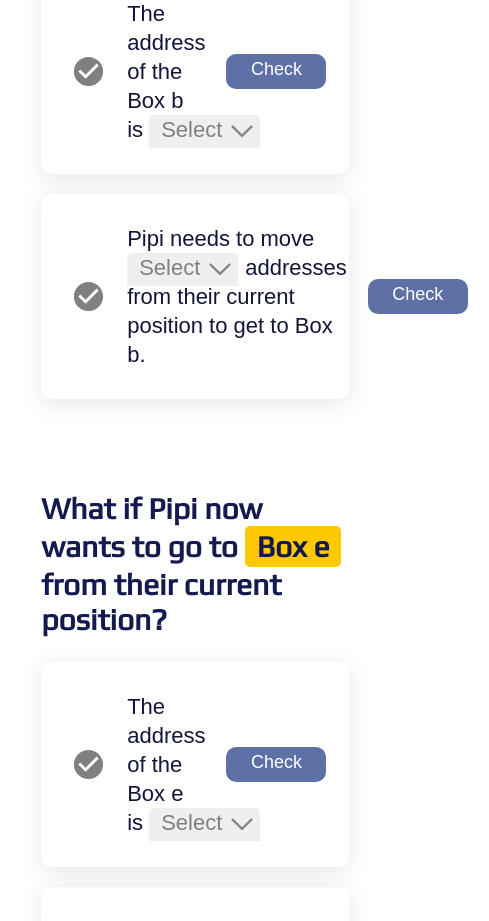
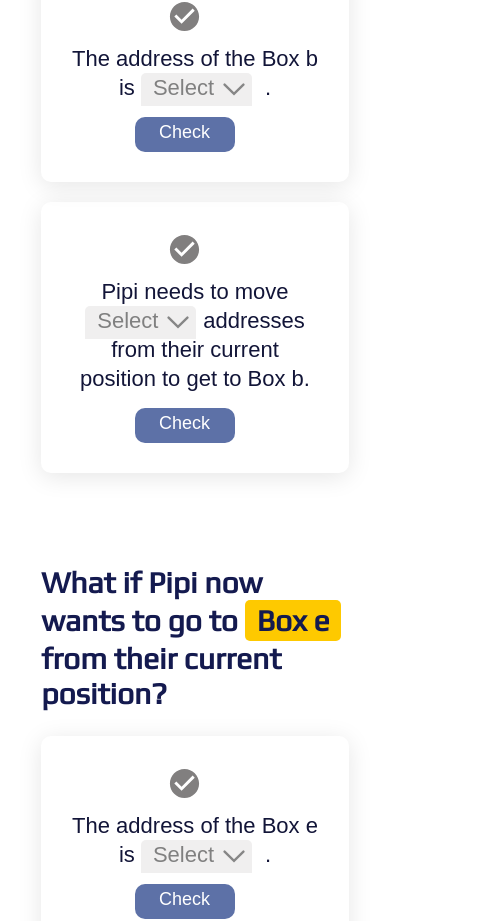
Before and after one commit to uclaacm/parcel-pointers, a React app: page /exercise-1 in a window 390 px wide. Shown: the part 956-1877 px from the top of the page, 489 px wide, since content can reach past the window. Built offline with nearby package versions, Linux system fonts and the light colour scheme; a web font is replaced by a local one.

Commit message:
Use grid display to fix display in small screen of the exercise 1 (#426)

```diff
--- a/src/components/Question.tsx
+++ b/src/components/Question.tsx
@@ -67,7 +67,7 @@ function Question(props: QuestionProps): JSX.Element {
           />
           <div className="question-text-wrapper">{props.children}</div>
         </div>
-        <div className="question-wrapper">
+        <div className="button-wrapper">
           {correct ? (
             expand ? (
               <div onClick={() => setExpand(!expand)}>
--- a/src/pages/Exercise1.tsx
+++ b/src/pages/Exercise1.tsx
@@ -42,6 +42,7 @@ const Exercise1: FC = () => {
             >
               <p className="question-text">
                 The address of the Box b is&nbsp;
+                <span className="dropdown-between-text-wrapper">
                   <span className="dropdown-wrapper">
                     <Dropdown
                       options={[
@@ -54,6 +55,8 @@ const Exercise1: FC = () => {
                       index={0}
                     />
                   </span>
+                </span>{' '}
+                .
               </p>
             </Question>
             <Question
@@ -95,6 +98,7 @@ const Exercise1: FC = () => {
             >
               <p className="question-text">
                 The address of the Box e is&nbsp;
+                <span className="dropdown-between-text-wrapper">
                   <span className="dropdown-wrapper">
                     <Dropdown
                       options={[
@@ -107,6 +111,8 @@ const Exercise1: FC = () => {
                       index={2}
                     />
                   </span>
+                </span>{' '}
+                .
               </p>
             </Question>
             <Question
--- a/src/styles/Question.scss
+++ b/src/styles/Question.scss
@@ -4,12 +4,23 @@
   border-radius: 10px;
   box-shadow: 0 4px 25px rgba(0, 0, 0, 0.1);
   padding: 30px;
+
+  @media only screen and (max-width: 850px) {
+    align-items: center;
+    justify-items: center;
+  }
 }
 
 .question-container-wrapper {
   align-items: center;
   display: flex;
   justify-content: space-between;
+
+  @media only screen and (max-width: 850px) {
+    align-items: center;
+    display: grid;
+    justify-items: center;
+  }
 }
 
 .question-wrapper {
@@ -17,6 +28,37 @@
   display: flex;
   justify-content: space-between;
   padding-right: 21px;
+
+  @media only screen and (max-width: 850px) {
+    align-items: center;
+    display: grid;
+    justify-items: center;
+    padding-right: 0;
+  }
+}
+
+.button-wrapper {
+  align-items: center;
+  display: flex;
+  justify-content: space-between;
+  padding-right: 21px;
+
+  @media only screen and (max-width: 850px) {
+    align-items: center;
+    display: grid;
+    justify-items: center;
+    padding-top: 15px;
+  }
+}
+
+.question-text-wrapper {
+  @media only screen and (max-width: 850px) {
+    align-items: center;
+    display: flex;
+    justify-items: center;
+    padding-top: 10px;
+    text-align: center;
+  }
 }
 
 .icon {
@@ -76,4 +118,7 @@
   justify-content: center;
   padding-left: 58px;
   padding-top: 20px;
+  @media only screen and (max-width: 850px) {
+    padding-left: 0;
+  }
 }
```
Lines whose indentation alone changed are shown as unchanged.
